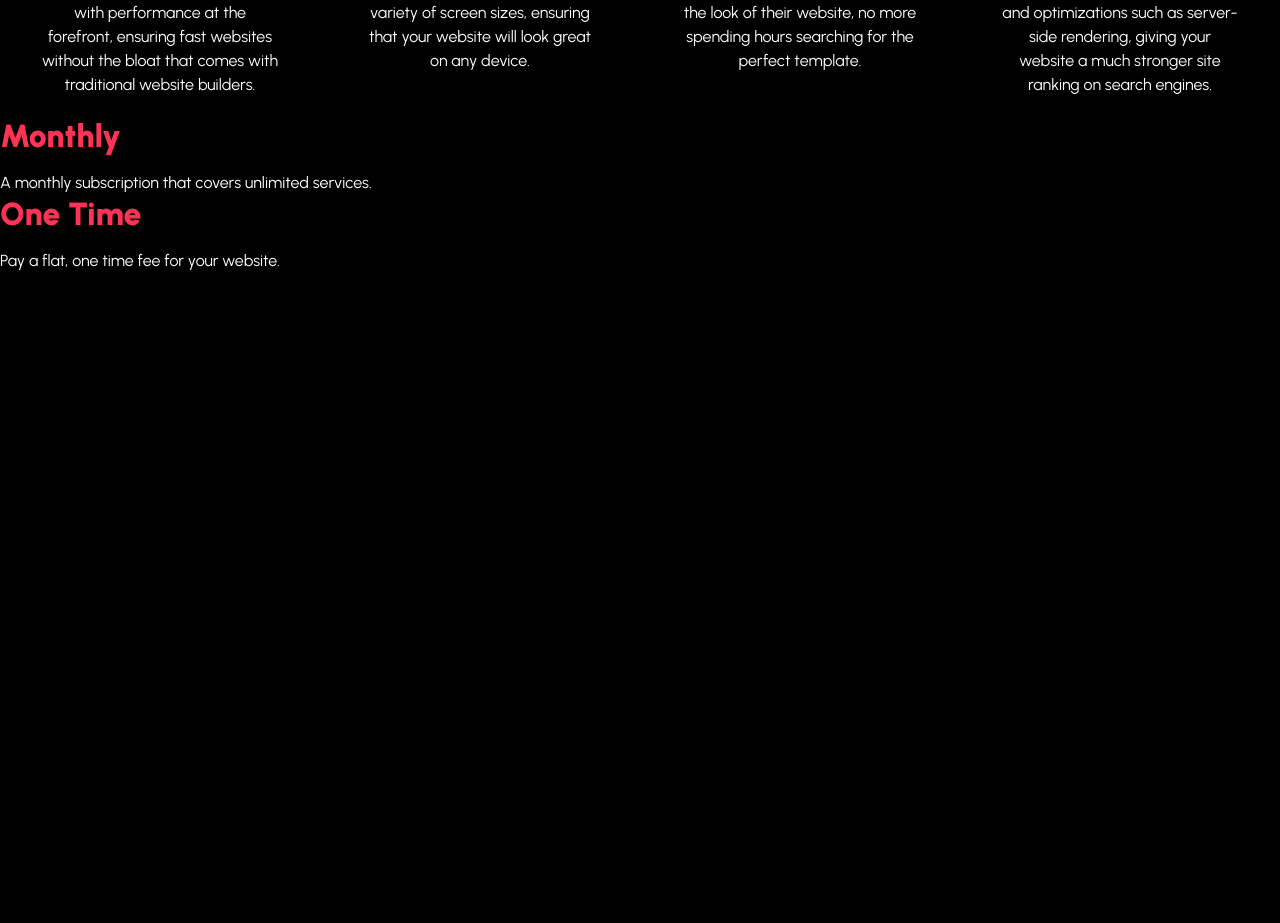
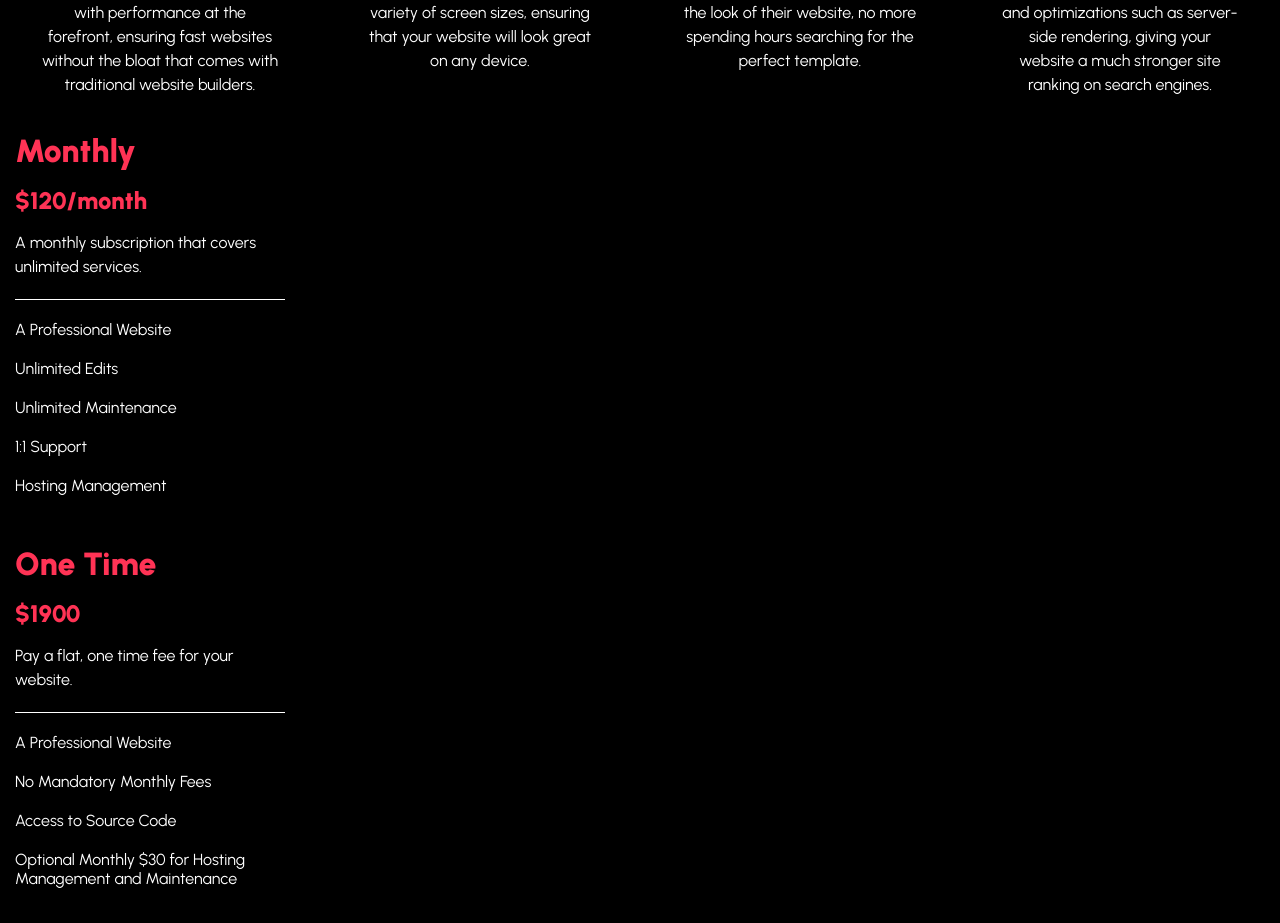
Before and after one commit to StaticCloud/Planet-Marrs, a Next.js app: page / in a window 1280 px wide. Shown: the part 1067-1990 px from the top of the page. Before the commit the page ends 1340 px from the top, so only its background shows below. Built offline with nearby package versions, Linux system fonts and the light colour scheme.

Commit message:
added features conent and styling to pricing section

```diff
--- a/app/components/PricingSection.tsx
+++ b/app/components/PricingSection.tsx
@@ -4,7 +4,7 @@ type CardInfo = {
     tier: string,
     description: string,
     price: string,
-    features: [string]
+    features: string[]
 }
 
 const pricingOptions: CardInfo[] = [
@@ -13,7 +13,11 @@ const pricingOptions: CardInfo[] = [
         description: "A monthly subscription that covers unlimited services.",
         price: "$120/month",
         features: [
-            "Feature placeholder"
+            "A Professional Website",
+            "Unlimited Edits",
+            "Unlimited Maintenance",
+            "1:1 Support",
+            "Hosting Management"
         ]
     },
     {
@@ -21,7 +25,10 @@ const pricingOptions: CardInfo[] = [
         description: "Pay a flat, one time fee for your website.",
         price: "$1900",
         features: [
-            "Optional $30/month for hosting management and maintenance."
+            "A Professional Website",
+            "No Mandatory Monthly Fees",
+            "Access to Source Code",
+            "Optional Monthly $30 for Hosting Management and Maintenance"
         ]
     }
 ]
@@ -30,7 +37,11 @@ function PricingCard({ tier, description, price, features }: CardInfo) {
     return (
         <div className={style.pricingCard}>
             <h1>{tier}</h1>
+            <h2>{price}</h2>
             <p>{description}</p>
+            <ul>
+                {features.map((feature, i) => <li key={i}>{feature}</li>)}
+            </ul>
         </div>
     )
 }
--- a/app/components/styles/PricingSection.module.css
+++ b/app/components/styles/PricingSection.module.css
@@ -1,3 +1,9 @@
 .pricingCard {
+    width: 300px;
+    padding: 15px;
+}
 
+.pricingCard ul {
+    border-top: 1px var(--ternary) solid;
+    margin: 20px 0;
 }
--- a/app/globals.css
+++ b/app/globals.css
@@ -16,9 +16,23 @@ h1 {
   color: var(--primary)
 }
 
+h2 {
+  margin-bottom: 1rem;
+  color: var(--primary)
+}
+
 p {
   color: var(--ternary);
   line-height: 1.5rem;
+}
+
+ul {
+  list-style: none;
+}
+
+li {
+  color: var(--ternary);
+  margin: 20px 0;
 }
 
 body {
```
